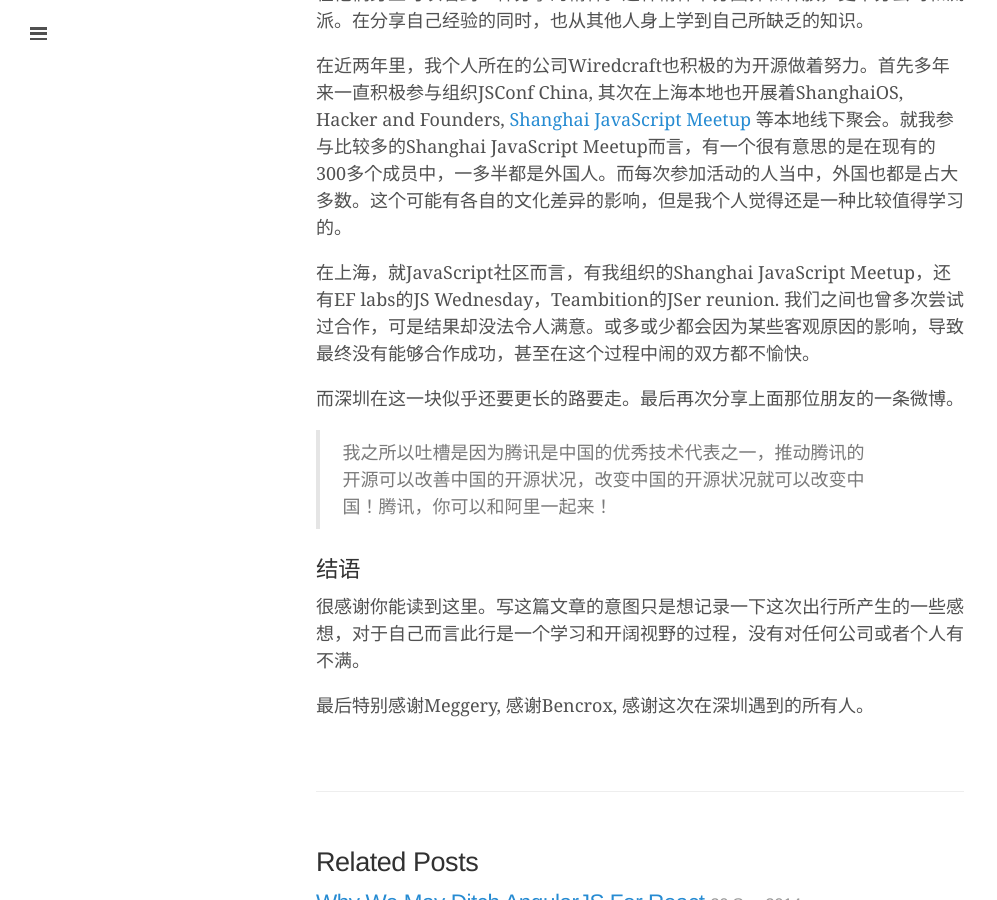
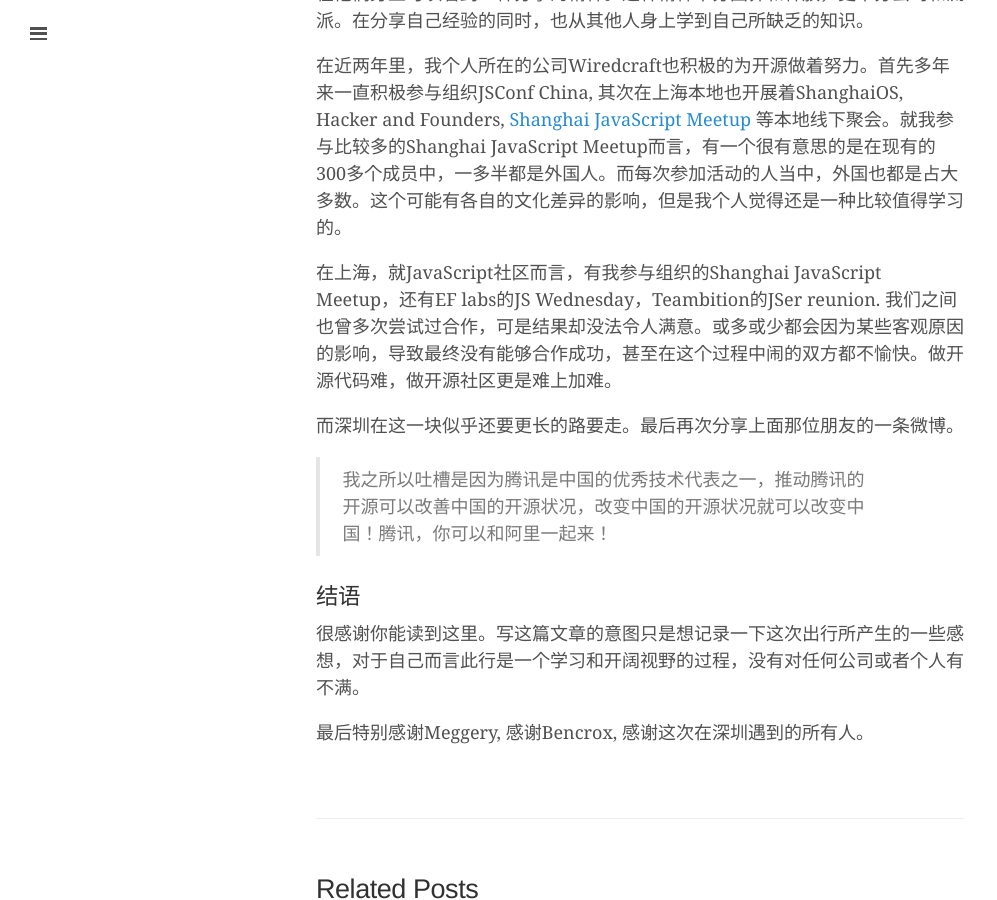
Before and after one commit to fraserxu/fraserxu.github.io, a Jekyll site: the page built from _posts/2015-04-13-april-journey-to-shenzhen.md, in a window 1280 px wide and 900 px high, scrolled down 4084 px. Shown: the whole window, without its empty margins (0-997 px from the left). Built offline with Jekyll 4.4.1, drawn with Linux system fonts in a browser that asks for light colours; some web fonts are replaced; Markdown is read by kramdown in place of the engine named in the settings; some of the changed text lies outside the part shown.

Commit message:
fixed typos

```diff
--- a/_posts/2015-04-13-april-journey-to-shenzhen.md
+++ b/_posts/2015-04-13-april-journey-to-shenzhen.md
@@ -73,9 +73,8 @@
 
 在近两年里，我个人所在的公司Wiredcraft也积极的为开源做着努力。首先多年来一直积极参与组织JSConf China, 其次在上海本地也开展着ShanghaiOS, Hacker and Founders, [Shanghai JavaScript Meetup](http://www.meetup.com/Shanghai-JavaScript-Meetup/) 等本地线下聚会。就我参与比较多的Shanghai JavaScript Meetup而言，有一个很有意思的是在现有的300多个成员中，一多半都是外国人。而每次参加活动的人当中，外国也都是占大多数。这个可能有各自的文化差异的影响，但是我个人觉得还是一种比较值得学习的。
 
-在上海，就JavaScript社区而言，有我组织的Shanghai JavaScript Meetup，还有EF labs的JS Wednesday，Teambition的JSer reunion. 我们之间也曾多次尝试过合作，可是结果却没法令人满意。或多或少都会因为某些客观原因的影响，导致最终没有能够合作成功，甚至在这个过程中闹的双方都不愉快。
+在上海，就JavaScript社区而言，有我参与组织的Shanghai JavaScript Meetup，还有EF labs的JS Wednesday，Teambition的JSer reunion. 我们之间也曾多次尝试过合作，可是结果却没法令人满意。或多或少都会因为某些客观原因的影响，导致最终没有能够合作成功，甚至在这个过程中闹的双方都不愉快。做开源代码难，做开源社区更是难上加难。
 
-<!-- 做开源代码难，做开源社区更是难上加难。 -->
 而深圳在这一块似乎还要更长的路要走。最后再次分享上面那位朋友的一条微博。
 
 > 我之所以吐槽是因为腾讯是中国的优秀技术代表之一，推动腾讯的开源可以改善中国的开源状况，改变中国的开源状况就可以改变中国！腾讯，你可以和阿里一起来！
```
Also changed, not shown: other parts of _posts/2015-04-13-april-journey-to-shenzhen.md (+1 -1 lines).
